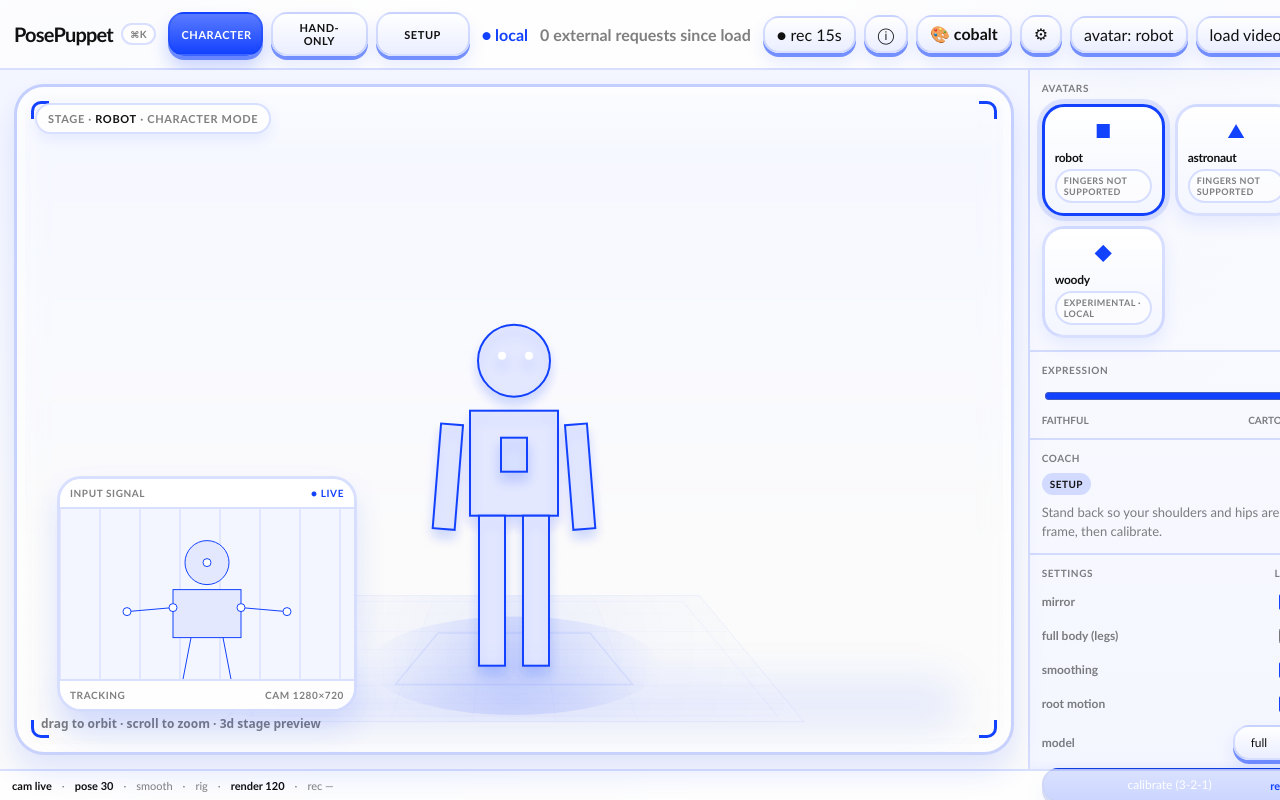
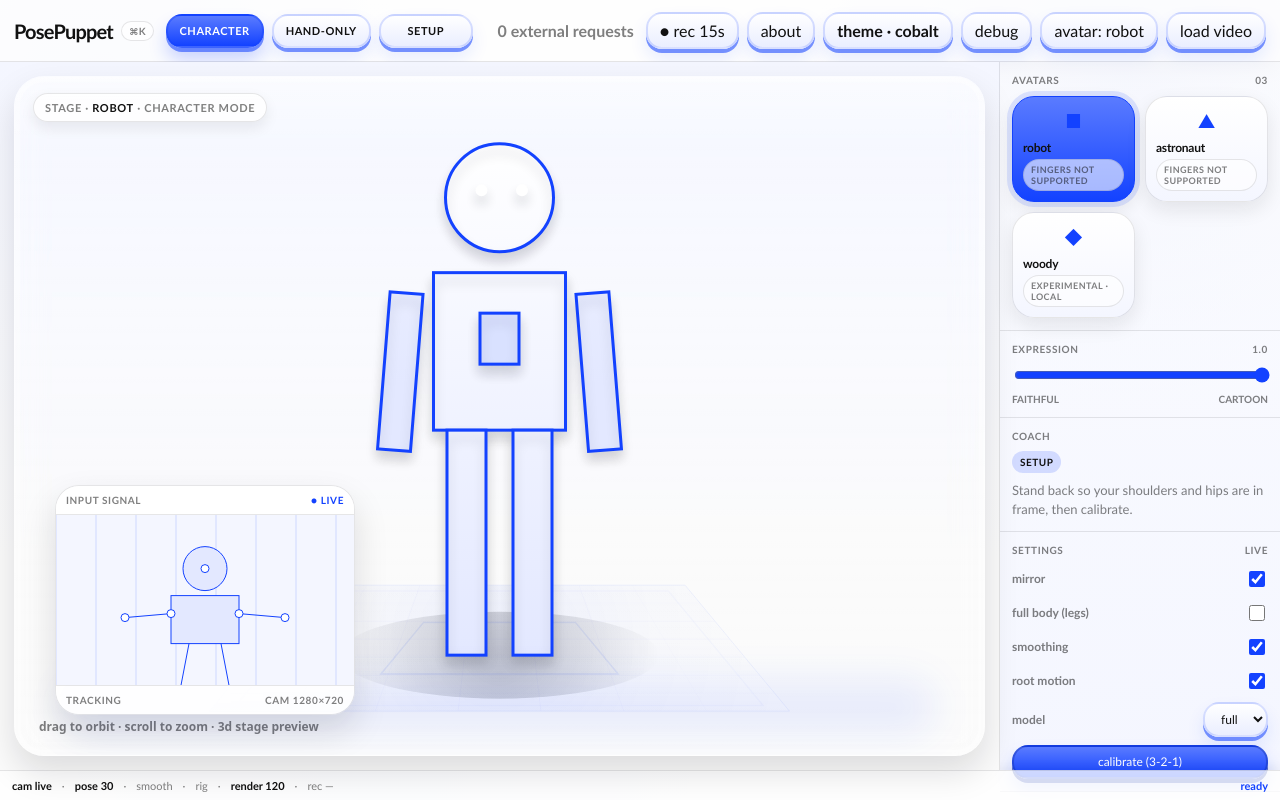
Before and after one commit to lekandigital/posepuppet-design-lab, a plain HTML site: page 013.html in a window 1280 px wide. Drawn offline with Linux system fonts and the light colour scheme.

Commit message:
refactor: unify UI design with neutral borders, updated shadows, and refined styling for a cleaner aesthetic

```diff
--- a/013.html
+++ b/013.html
@@ -38,8 +38,13 @@
   --bg-cream: var(--page-1);
 
   --button-shadow: 0 4px 0 rgba(var(--accent-rgb), 0.55), 0 10px 18px rgba(var(--accent-rgb), 0.10);
-  --card-shadow: 0 16px 30px rgba(var(--accent-rgb), 0.12);
-  --card-shadow-soft: 0 8px 18px rgba(var(--accent-rgb), 0.08);
+  /* Surfaces get neutral depth — only the toy buttons keep the coloured shadow. */
+  --card-shadow: 0 16px 34px rgba(17, 18, 27, 0.13);
+  --card-shadow-soft: 0 8px 20px rgba(17, 18, 27, 0.09);
+
+  /* Neutral hairline borders for surfaces; the accent is reserved for the buttons. */
+  --border: rgba(17, 18, 27, 0.10);
+  --border-strong: rgba(17, 18, 27, 0.14);
   --radius-sm: 14px;
   --radius-md: 22px;
   --radius-lg: 30px;
@@ -79,11 +84,8 @@ body::before {
   inset: 0;
   pointer-events: none;
   background:
-    radial-gradient(circle at 50% 0%, rgba(255,255,255,0.55), transparent 34%),
-    linear-gradient(rgba(var(--accent-rgb),0.06) 1px, transparent 1px),
-    linear-gradient(90deg, rgba(var(--accent-rgb),0.06) 1px, transparent 1px);
-  background-size: auto, 36px 36px, 36px 36px;
-  opacity: 0.5;
+    radial-gradient(circle at 50% 0%, rgba(255,255,255,0.55), transparent 34%);
+  opacity: 0.6;
   z-index: -1;
 }
 
@@ -139,8 +141,8 @@ button.active {
   gap: 12px;
   padding: 12px 14px;
   background: rgba(255, 255, 255, 0.78);
-  border-bottom: 2px solid rgba(var(--accent-rgb), 0.16);
-  box-shadow: 0 8px 18px rgba(var(--accent-rgb), 0.06);
+  border-bottom: 1px solid var(--border);
+  box-shadow: 0 8px 18px rgba(17, 18, 27, 0.05);
 }
 
 .brand {
@@ -158,7 +160,7 @@ button.active {
 }
 
 .small-key {
-  border: 2px solid rgba(var(--accent-rgb), 0.16);
+  border: 1px solid var(--border);
   border-radius: 999px;
   padding: 3px 7px;
   font-size: 10px;
@@ -187,6 +189,10 @@ button.active {
   color: var(--muted);
   white-space: nowrap;
   font-weight: 700;
+  /* Lowest-priority readout (also shown in the status bar) — let it collapse
+     first so the topbar never forces the page wider than the viewport. */
+  min-width: 0;
+  overflow: hidden;
 }
 
 .telemetry span:first-child {
@@ -222,7 +228,7 @@ button.active {
   background:
     linear-gradient(180deg, var(--tint-2) 0%, var(--page-1) 70%),
     var(--bg-cream);
-  border-right: 2px solid rgba(var(--accent-rgb), 0.16);
+  border-right: 1px solid var(--border);
 }
 
 .stage-frame {
@@ -234,8 +240,8 @@ button.active {
   background: linear-gradient(180deg, rgba(255, 255, 255, 0.22) 0%, rgba(255, 255, 255, 0.06) 100%);
   backdrop-filter: blur(14px) saturate(1.3);
   -webkit-backdrop-filter: blur(14px) saturate(1.3);
-  border: 3px solid rgba(var(--accent-rgb), 0.22);
-  box-shadow: inset 0 0 0 8px rgba(255, 255, 255, 0.45), var(--card-shadow);
+  border: 1px solid rgba(255, 255, 255, 0.55);
+  box-shadow: inset 0 0 0 5px rgba(255, 255, 255, 0.4), var(--card-shadow);
 }
 
 .stage-frame::before {
@@ -272,54 +278,17 @@ button.active {
   padding: 7px 11px;
   border-radius: 999px;
   background: rgba(255,255,255,0.78);
-  border: 2px solid rgba(var(--accent-rgb), 0.16);
+  border: 1px solid var(--border);
   color: var(--muted);
   font-size: 11px;
   font-weight: 800;
   letter-spacing: 0.06em;
   text-transform: uppercase;
-  box-shadow: 0 6px 14px rgba(var(--accent-rgb), 0.08);
+  box-shadow: 0 6px 14px rgba(17, 18, 27, 0.08);
 }
 
 .stage-label strong {
   color: var(--ink-strong);
-}
-
-.corner {
-  position: absolute;
-  width: 18px;
-  height: 18px;
-  border-style: solid;
-  border-color: var(--accent);
-  z-index: 3;
-}
-
-.corner.tl {
-  left: 14px;
-  top: 14px;
-  border-width: 3px 0 0 3px;
-  border-top-left-radius: 10px;
-}
-
-.corner.tr {
-  right: 14px;
-  top: 14px;
-  border-width: 3px 3px 0 0;
-  border-top-right-radius: 10px;
-}
-
-.corner.bl {
-  left: 14px;
-  bottom: 14px;
-  border-width: 0 0 3px 3px;
-  border-bottom-left-radius: 10px;
-}
-
-.corner.br {
-  right: 14px;
-  bottom: 14px;
-  border-width: 0 3px 3px 0;
-  border-bottom-right-radius: 10px;
 }
 
 #stage-canvas {
@@ -337,7 +306,7 @@ button.active {
   overflow: hidden;
   border-radius: 24px;
   background: rgba(255,255,255,0.62);
-  border: 3px solid rgba(var(--accent-rgb), 0.16);
+  border: 1px solid var(--border);
   box-shadow: var(--card-shadow);
   z-index: 5;
 }
@@ -354,7 +323,7 @@ button.active {
   text-transform: uppercase;
   color: var(--muted);
   background: rgba(255,255,255,0.78);
-  border-bottom: 2px solid rgba(var(--accent-rgb), 0.16);
+  border-bottom: 1px solid var(--border);
 }
 
 .camera-card-head span:last-child {
@@ -363,7 +332,7 @@ button.active {
 
 .camera-card-foot {
   border-bottom: 0;
-  border-top: 2px solid rgba(var(--accent-rgb), 0.16);
+  border-top: 1px solid var(--border);
 }
 
 #camera-canvas {
@@ -382,7 +351,7 @@ button.active {
 
 .panel-section {
   padding: 12px;
-  border-bottom: 2px solid rgba(var(--accent-rgb), 0.16);
+  border-bottom: 1px solid var(--border);
 }
 
 .panel-header {
@@ -391,7 +360,7 @@ button.active {
   gap: 8px;
   margin-bottom: 10px;
   font-size: 10px;
-  font-weight: 900;
+  font-weight: 700;
   letter-spacing: 0.06em;
   text-transform: uppercase;
   color: var(--muted);
@@ -407,18 +376,13 @@ button.active {
   min-height: 98px;
   padding: 10px;
   position: relative;
-  border: 3px solid rgba(var(--accent-rgb), 0.16);
+  border: 1px solid var(--border);
   border-radius: 22px;
   background: linear-gradient(180deg, var(--white) 0%, var(--tint-2) 100%);
   color: var(--ink);
   text-align: left;
   box-shadow: var(--card-shadow-soft);
 }
-
-.avatar-card:nth-child(1) { background: linear-gradient(180deg, var(--white) 0%, var(--tint-2) 100%); }
-.avatar-card:nth-child(2) { background: linear-gradient(180deg, var(--white) 0%, var(--tint-2) 100%); }
-.avatar-card:nth-child(3) { background: linear-gradient(180deg, var(--white) 0%, var(--tint-2) 100%); }
-.avatar-card:nth-child(4) { background: linear-gradient(180deg, var(--white) 0%, var(--tint-2) 100%); }
 
 .avatar-card:hover {
   transform: translateY(-1px);
@@ -449,7 +413,7 @@ button.active {
   display: inline-block;
   padding: 4px 7px;
   border-radius: 999px;
-  border: 2px solid rgba(var(--accent-rgb), 0.16);
+  border: 1px solid var(--border);
   background: rgba(255,255,255,0.62);
   font-size: 9px;
   font-weight: 800;
@@ -486,7 +450,7 @@ input[type="checkbox"] {
 .coach-title {
   margin-bottom: 8px;
   font-size: 10px;
-  font-weight: 900;
+  font-weight: 700;
   color: var(--muted);
   text-transform: uppercase;
   letter-spacing: 0.06em;
@@ -499,7 +463,7 @@ input[type="checkbox"] {
   background: rgba(var(--accent-3-rgb), 0.16);
   color: var(--ink-strong);
   font-size: 10px;
-  font-weight: 900;
+  font-weight: 700;
   letter-spacing: 0.05em;
   text-transform: uppercase;
 }
@@ -559,8 +523,8 @@ option {
   display: grid;
   grid-template-columns: 1fr auto;
   background: rgba(255, 255, 255, 0.78);
-  border-top: 2px solid rgba(var(--accent-rgb), 0.16);
-  box-shadow: 0 -4px 10px rgba(var(--accent-rgb), 0.04);
+  border-top: 1px solid var(--border);
+  box-shadow: 0 -4px 10px rgba(17, 18, 27, 0.04);
   font-size: 11px;
   color: var(--muted);
 }
@@ -597,7 +561,7 @@ option {
   gap: 8px;
   border-radius: 24px;
   background: rgba(255,255,255,0.78);
-  border: 3px solid rgba(var(--accent-rgb), 0.16);
+  border: 1px solid var(--border);
   box-shadow: var(--card-shadow);
   font-size: 11px;
   color: var(--ink);
@@ -697,7 +661,7 @@ option {
     height: 58vh;
     min-height: 340px;
     border-right: 0;
-    border-bottom: 2px solid rgba(var(--accent-rgb), 0.16);
+    border-bottom: 1px solid var(--border);
   }
 
   #camera-card {
@@ -802,14 +766,14 @@ option {
 
   <div class="telemetry">
     <span>● local</span>
-    <span>0 external requests since load</span>
+    <span>0 external requests</span>
   </div>
 
   <div id="controls" class="controls">
     <button id="record-btn">● rec 15s</button>
-    <button id="info-btn">ⓘ</button>
-    <button id="theme-btn">🎨 cobalt</button>
-    <button id="panel-toggle">⚙</button>
+    <button id="info-btn">about</button>
+    <button id="theme-btn">theme · cobalt</button>
+    <button id="panel-toggle">debug</button>
     <button id="avatar-btn">avatar: robot</button>
     <button id="video-file-btn">load video</button>
   </div>
@@ -819,10 +783,6 @@ option {
   <section id="stage-area">
     <div class="stage-frame">
       <div class="stage-label">stage · <strong id="stage-avatar-label">robot</strong> · character mode</div>
-      <div class="corner tl"></div>
-      <div class="corner tr"></div>
-      <div class="corner bl"></div>
-      <div class="corner br"></div>
       <canvas id="stage-canvas"></canvas>
 
       <aside id="camera-card">
@@ -1095,7 +1055,7 @@ function applyTheme(t, label) {
     "--ink": t.ink, "--ink-strong": t.inkStrong, "--muted": t.muted
   };
   for (const k in set) s.setProperty(k, set[k]);
-  if (label) document.getElementById("theme-btn").textContent = "🎨 " + label;
+  if (label) document.getElementById("theme-btn").textContent = "theme · " + label;
   drawCamera();
 }
 
@@ -1132,8 +1092,9 @@ function drawStage(now) {
   const ac = a => "rgba(" + T.accentRgb + ", " + a + ")";
 
   const cx = w / 2;
-  const base = h * 0.78;        // model origin (torso/head reference)
-  const floorY = base + 60;     // turntable plane, level with the feet
+  const FIG = 1.5;                  // hero scale — the model is the subject, not chrome
+  const base = h * 0.72;           // model origin (torso/head reference)
+  const floorY = base + 60 * FIG;  // turntable plane, level with the feet
 
   // ---- White stage with a luminous rectangular pad under the model ----
   const t = (now || 0) * 0.001;
@@ -1230,23 +1191,30 @@ function drawStage(now) {
 
   // soft contact shadow grounding the model
   stageCtx.save();
-  const contact = stageCtx.createRadialGradient(cx, floorY, 2, cx, floorY, frontHalf * 0.5);
-  contact.addColorStop(0, ac(0.16));
-  contact.addColorStop(1, ac(0));
+  const contact = stageCtx.createRadialGradient(cx, floorY, 2, cx, floorY, frontHalf * 0.55);
+  contact.addColorStop(0, "rgba(20, 22, 35, 0.22)");
+  contact.addColorStop(1, "rgba(20, 22, 35, 0)");
   stageCtx.fillStyle = contact;
   stageCtx.beginPath();
-  stageCtx.ellipse(cx, floorY, frontHalf * 0.5, frontHalf * 0.17, 0, 0, Math.PI * 2);
+  stageCtx.ellipse(cx, floorY, frontHalf * 0.55, frontHalf * 0.15, 0, 0, Math.PI * 2);
   stageCtx.fill();
   stageCtx.restore();
 
-  // ---- Model placeholder (stands on the podium) ----
+  // ---- Model placeholder (the hero — stands grounded on the pad) ----
   stageCtx.save();
   stageCtx.translate(cx, base);
+  stageCtx.scale(FIG, FIG);
 
-  stageCtx.fillStyle = T.tint1;
+  // Gradient fill gives the model material/presence so it reads as the
+  // subject, not just another outlined UI control.
+  const figGrad = stageCtx.createLinearGradient(0, -281, 0, 60);
+  figGrad.addColorStop(0, T.white);
+  figGrad.addColorStop(1, T.tint1);
+
+  stageCtx.fillStyle = figGrad;
   stageCtx.strokeStyle = T.accent;
   stageCtx.lineWidth = 2;
-  stageCtx.shadowColor = ac(0.18);
+  stageCtx.shadowColor = "rgba(20, 22, 35, 0.16)";
   stageCtx.shadowBlur = 12;
   stageCtx.shadowOffsetY = 8;
 
@@ -1266,13 +1234,13 @@ function drawStage(now) {
   stageCtx.fillStyle = T.white;
   stageCtx.fill();
 
-  stageCtx.fillStyle = T.tint1;
+  stageCtx.fillStyle = figGrad;
   rect(-44, -195, 88, 105);
 
   stageCtx.fillStyle = T.tintB;
   rect(-13, -168, 26, 34);
 
-  stageCtx.fillStyle = T.tint1;
+  stageCtx.fillStyle = figGrad;
   stageCtx.save();
   stageCtx.translate(-45, -180);
   stageCtx.rotate(0.08);
```
